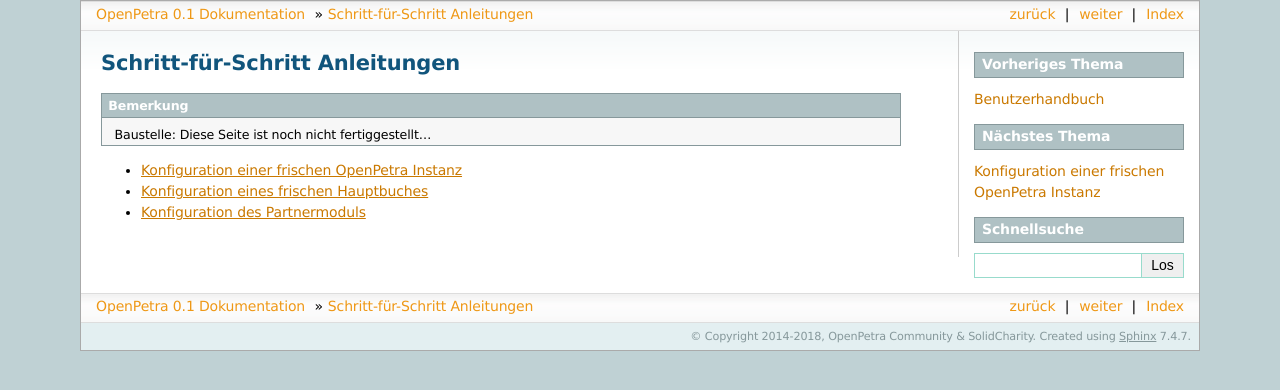
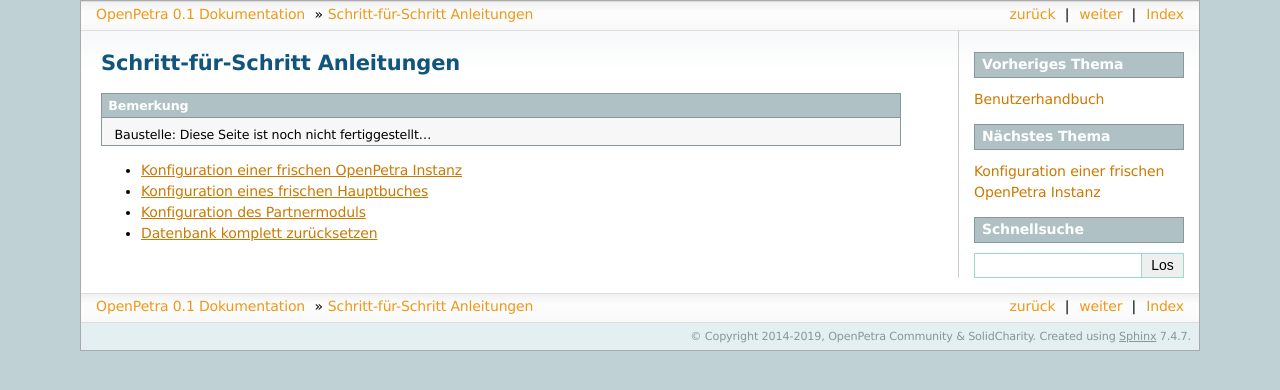
Before and after one commit to openpetra/openpetra-docs-de, a Sphinx documentation site: the page built from source/howtos/index.rst, in a window 1280 px wide. Shown: the top 390 px of the page. Built offline with Sphinx 7.4.7, drawn with Linux system fonts in a browser that asks for light colours.

```diff
--- a/source/conf.py
+++ b/source/conf.py
@@ -44,7 +44,7 @@ master_doc = 'index'
 
 # General information about the project.
 project = u'OpenPetra'
-copyright = u'2014-2018, OpenPetra Community & SolidCharity'
+copyright = u'2014-2019, OpenPetra Community & SolidCharity'
 
 # The version info for the project you're documenting, acts as replacement for
 # |version| and |release|, also used in various other places throughout the
--- a/source/howtos/index.rst
+++ b/source/howtos/index.rst
@@ -14,3 +14,4 @@ Schritt-für-Schritt Anleitungen
     initial-instance-setup
     initial-finance-setup
     initial-partner-setup
+    reset-database
--- a/source/howtos/initial-instance-setup.rst
+++ b/source/howtos/initial-instance-setup.rst
@@ -36,6 +36,8 @@ Dazu müssen Sie nochmal das bereitgestellte Passwort eingeben, und dann können
    :scale: 50%
 
    Passwort ändern
+
+.. _eintragen-der-email-adresse:
 
 Eintragen der E-Mail Adresse
 ============================
```
Also changed, not shown: source/howtos/reset-database.rst (added, +26 -0 lines).
